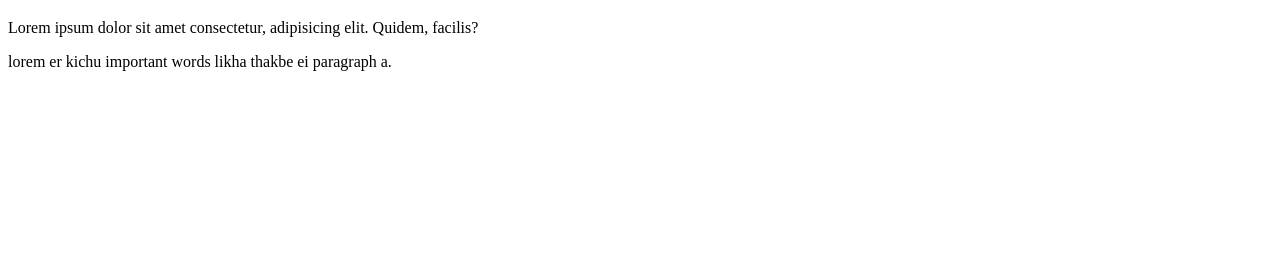
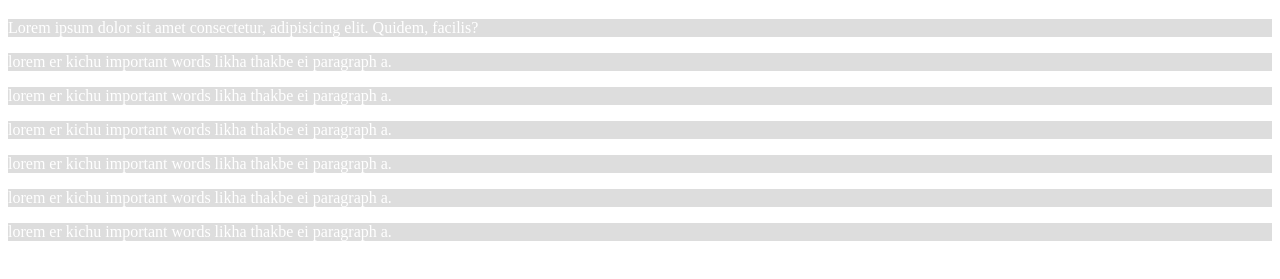
Before and after one commit to mdshakil-ctg/my-fifth-repo, a plain HTML site: page index.html in a window 1280 px wide. Shown: the part 61-340 px from the top of the page. Drawn offline with Linux system fonts and the light colour scheme.

Commit message:
some added features

```diff
--- a/index.html
+++ b/index.html
@@ -16,6 +16,21 @@
             <p>
                 lorem er kichu important words likha thakbe ei paragraph a.
             </p>
+            <p>
+                lorem er kichu important words likha thakbe ei paragraph a.
+            </p>
+            <p>
+                lorem er kichu important words likha thakbe ei paragraph a.
+            </p>
+            <p>
+                lorem er kichu important words likha thakbe ei paragraph a.
+            </p>
+            <p>
+                lorem er kichu important words likha thakbe ei paragraph a.
+            </p>
+            <p>
+                lorem er kichu important words likha thakbe ei paragraph a.
+            </p>
         </div>
     </section>
 </body>
--- a/style.css
+++ b/style.css
@@ -2,3 +2,9 @@ h1{
     color:aqua;
     background-color: bisque;
 }
+
+p{
+    color: #fff;
+    background-color: #ddd;
+    position: inherit;
+}
```
